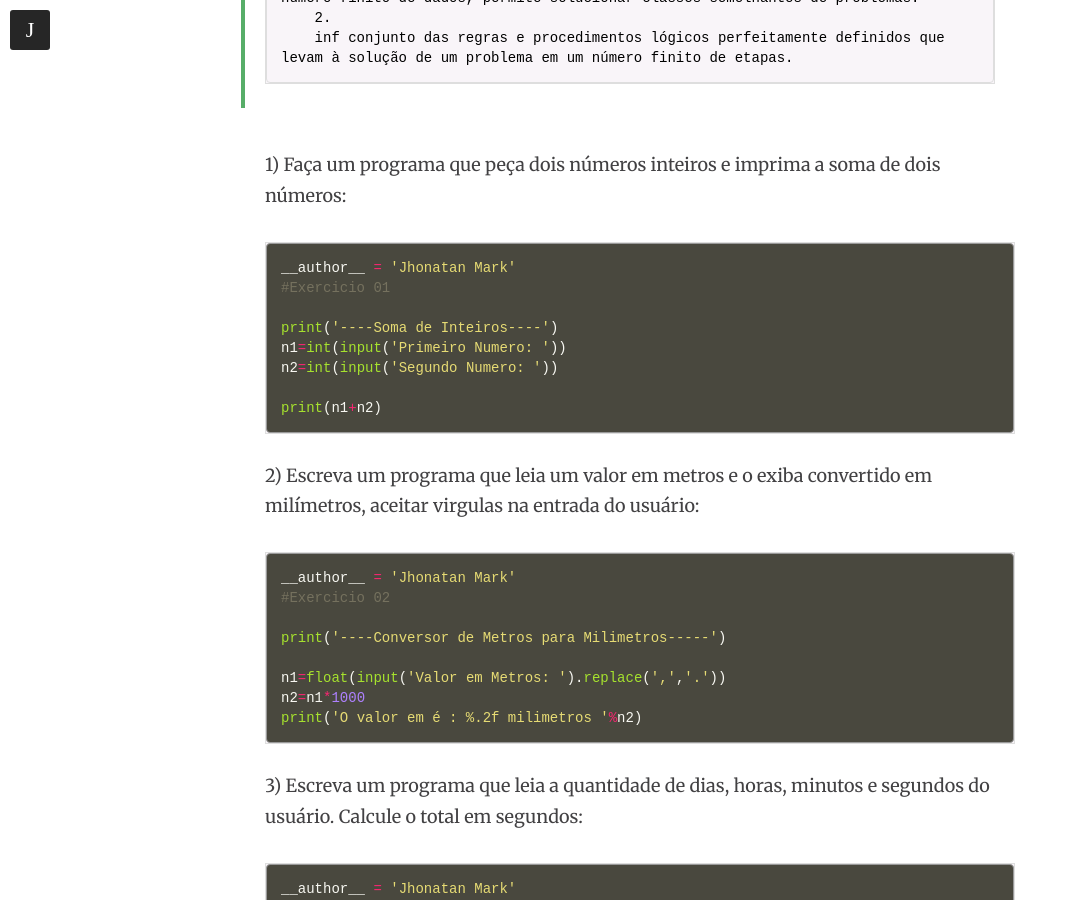
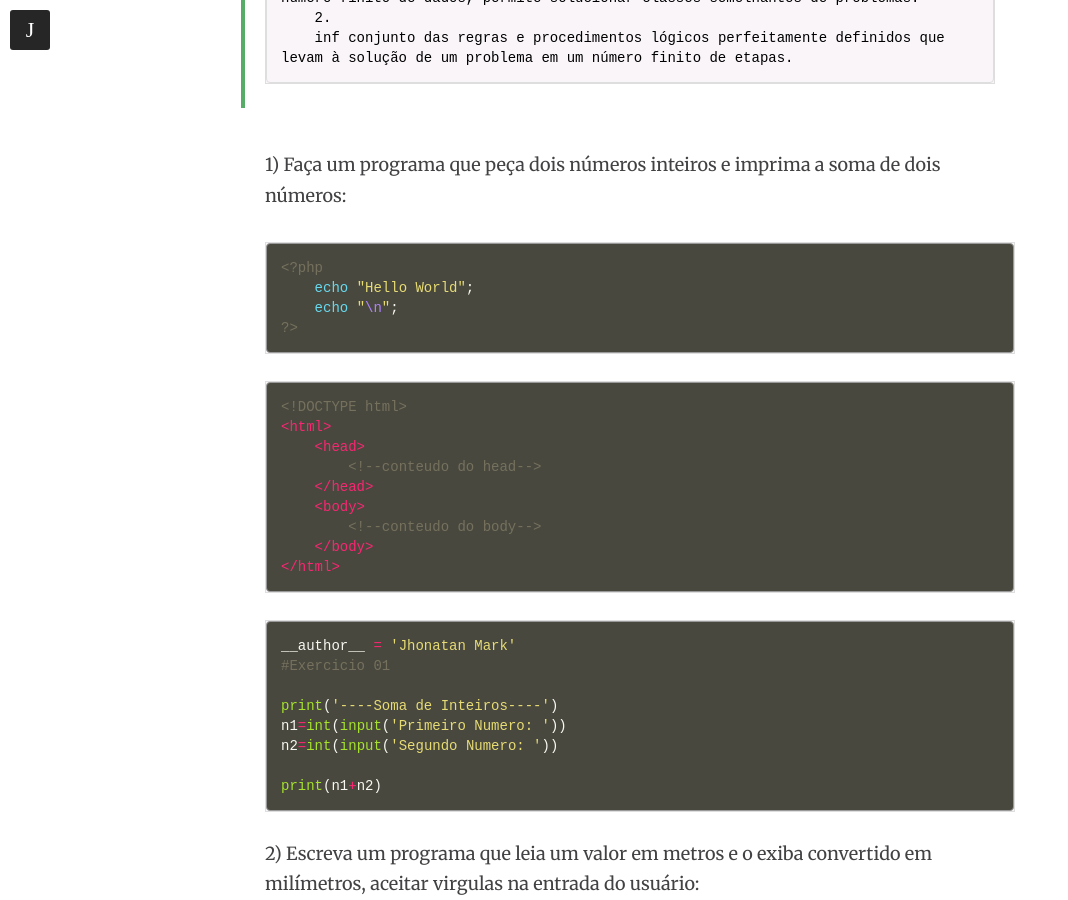
Before and after one commit to jhoemrs/old_theme, a Jekyll site: the page built from _posts/2016-02-04-exerciciospython1.md, in a window 1280 px wide and 900 px high, scrolled down 1510 px. Shown: the whole window, without its empty margins (0-1068 px from the left). Built offline with Jekyll 4.4.1, drawn with Linux system fonts in a browser that asks for light colours; nearby versions of some CDN libraries; comment, search, counter and statistics services are not loaded.

Commit message:
Teste Outras Lang.

```diff
--- a/_posts/2016-02-04-exerciciospython1.md
+++ b/_posts/2016-02-04-exerciciospython1.md
@@ -32,6 +32,25 @@ Todos os exercícios abaixo são algoritmos simples! Não sabe o que é **[Algor
         inf conjunto das regras e procedimentos lógicos perfeitamente definidos que levam à solução de um problema em um número finito de etapas.
 
 1) Faça um programa que peça dois números inteiros e imprima a soma de dois números:
+
+{% highlight php %}
+<?php
+    echo "Hello World";
+    echo "\n";
+?>
+{% endhighlight %}
+
+{% highlight html %}
+<!DOCTYPE html>
+<html>
+    <head>
+        <!--conteudo do head-->
+    </head>
+    <body>
+        <!--conteudo do body-->
+    </body>
+</html>
+{% endhighlight %}
 
 {% highlight python %}
 __author__ = 'Jhonatan Mark'
```
